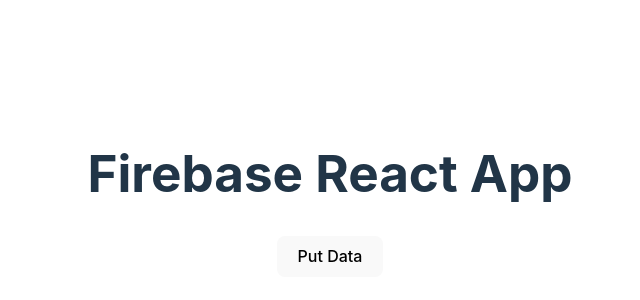
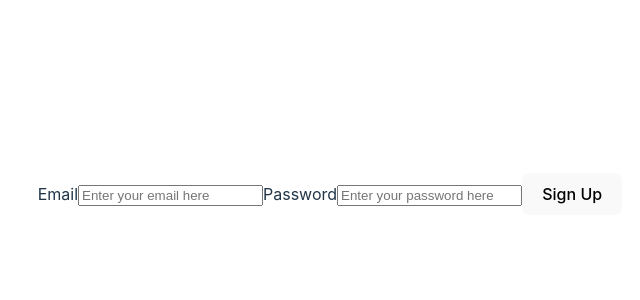
Before and after one commit to Thoufiq-Uchiha-23/Adventures-of-Thoufiq-with-Firebase-, a React (Vite) app: page / in a window 1280 px wide. Shown: the part 206-506 px from the top of the page, without its empty margins (310-950 px from the left). Built offline with nearby package versions, Linux system fonts and the light colour scheme.

Commit message:
Learning Authentication

```diff
--- a/src/App.jsx
+++ b/src/App.jsx
@@ -1,25 +1,25 @@
-import { getDatabase, ref, set } from "firebase/database";
+import { createUserWithEmailAndPassword, getAuth } from "firebase/auth";
 import { app } from "./firebase";
-import './App.css'
+import "./App.css";
+import Signup from "./pages/Signup";
 
-const db = getDatabase(app)
+const auth = getAuth(app);
 
 function App() {
-   const putData = () => {
-    // set(ref(database, path), {object})
-    set(ref(db, "users/thoufiq"), {
-      id: 1,
-      name: "Thoufiq",
-      age: 21,
-    })
-   }
+  const signupUser = () => {
+    // createUserWithEmailAndPassword(auth, email, password)
+    createUserWithEmailAndPassword(
+      auth,
+      "thoufiqizhar022@gmail.com",
+      "THOUFIQizhar@022"
+    ).then((value) => console.log(value));
+  };
 
   return (
     <div className="App">
-      <h1>Firebase React App</h1>
-      <button onClick={putData}>Put Data</button>
+      <Signup />
     </div>
-  )
+  );
 }
 
-export default App
+export default App;
```
